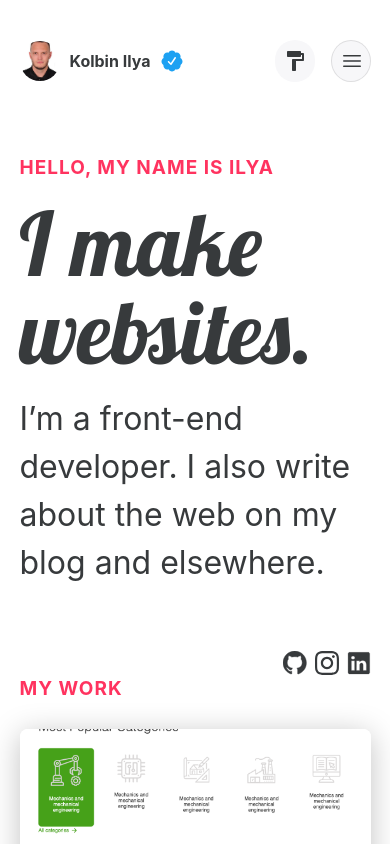
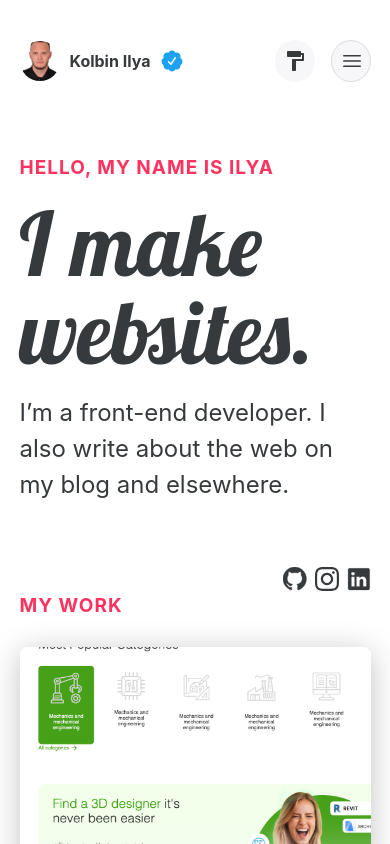
Before and after one commit to kolbinilya/portfolio, a React (Create React App) app: page / in a window 390 px wide. Shown: the top 844 px of the page. Built offline with nearby package versions, Linux system fonts and the light colour scheme.

Commit message:
scroll and smooth color changer

```diff
--- a/src/components/ThemeChanger.jsx
+++ b/src/components/ThemeChanger.jsx
@@ -9,7 +9,7 @@ const ThemeChanger = ({open, setOpen}) => {
 	};
 
 	return (
-			<div className={`colorChanger ${open && 'open'}`}>
+			<div className={`colorChanger ${open ? 'open' : ''}`}>
 				<div className='text-center py-4 relative'>
 					<h3 className='font-semibold'>Select Theme</h3>
 					<button onClick={handleButtonClick}
--- a/src/index.css
+++ b/src/index.css
@@ -71,14 +71,16 @@ code {
     font-size: .875rem;
     background-color: var(--color-bg-offset);
     box-shadow: 0 1px 0 0 rgba(0, 0, 0, .1);
-    max-height: 0;
+    /*max-height: 0;*/
+    height: 0;
     overflow: hidden;
     position: relative;
     transition: all .8s cubic-bezier(.4, 0, .2, 1);
 }
 
 .open {
-    max-height: 300px;
+    /*max-height: 300px;*/
+    height: 162px;
 }
 
 .button {
@@ -714,6 +716,10 @@ code {
 
     }
 
+    .hero__text {
+        font-size: 1.5rem;
+    }
+
     .nav__link:hover {
         color: var(--color-primary);
     }
```
